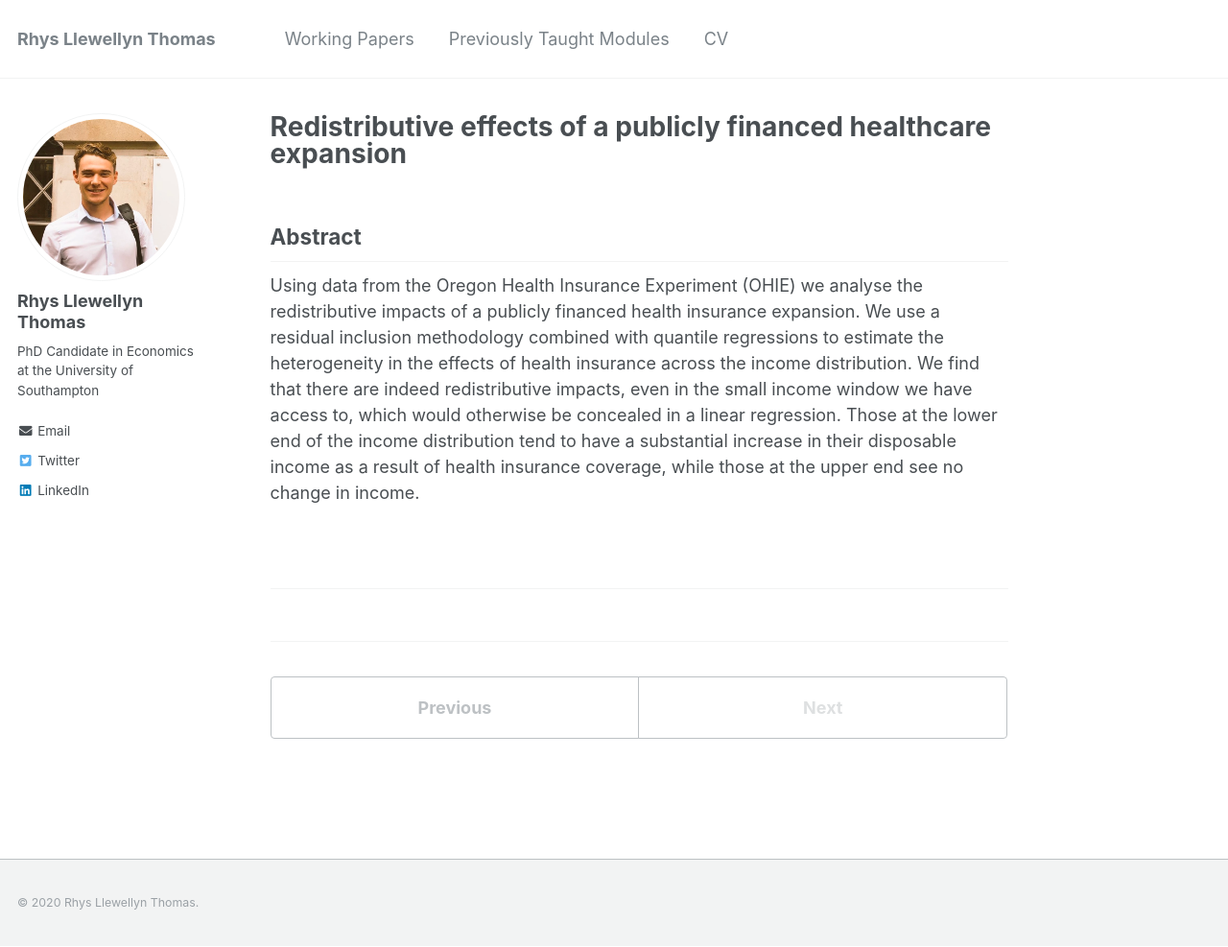
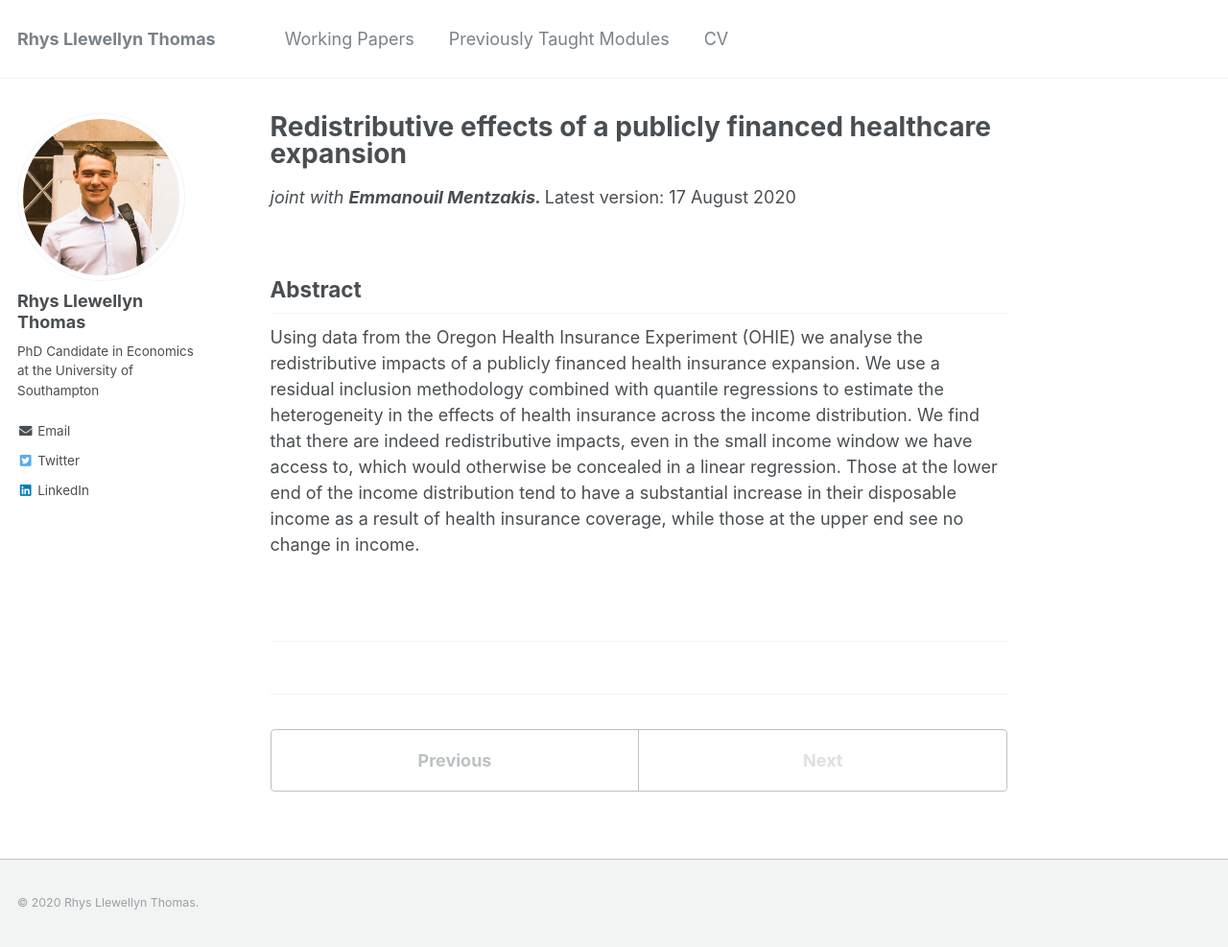
Before and after one commit to RhysLlThomas/rhysllthomas.github.io, a Jekyll site: the page built from _workingpapers/2020-08-12-redistribution-medicaid.md, in a window 1280 px wide and 987 px high. Shown: the whole window at 96% size. Built offline with Jekyll 4.4.1, drawn with Linux system fonts in a browser that asks for light colours.

Commit message:
Update single.html

```diff
--- a/_layouts/single.html
+++ b/_layouts/single.html
@@ -33,7 +33,7 @@ layout: default
 
         {% if page.collection == 'teaching' %}
           <p> {{ page.type }}, <i>{{ page.venue }}</i>, {{ page.date | default: "1900-01-01" | date: "%B %Y" }} </p>
-          {% elsif post.collection == 'workingpapers' %}
+          {% elsif page.collection == 'workingpapers' %}
           <p> <i> joint with <strong> {{ page.author }}. </strong> </i>
           Latest version: {{ page.date | default: "1900-01-01" | date: "%e %B %Y" }} </p>
           {% elsif page.venue %}
```
